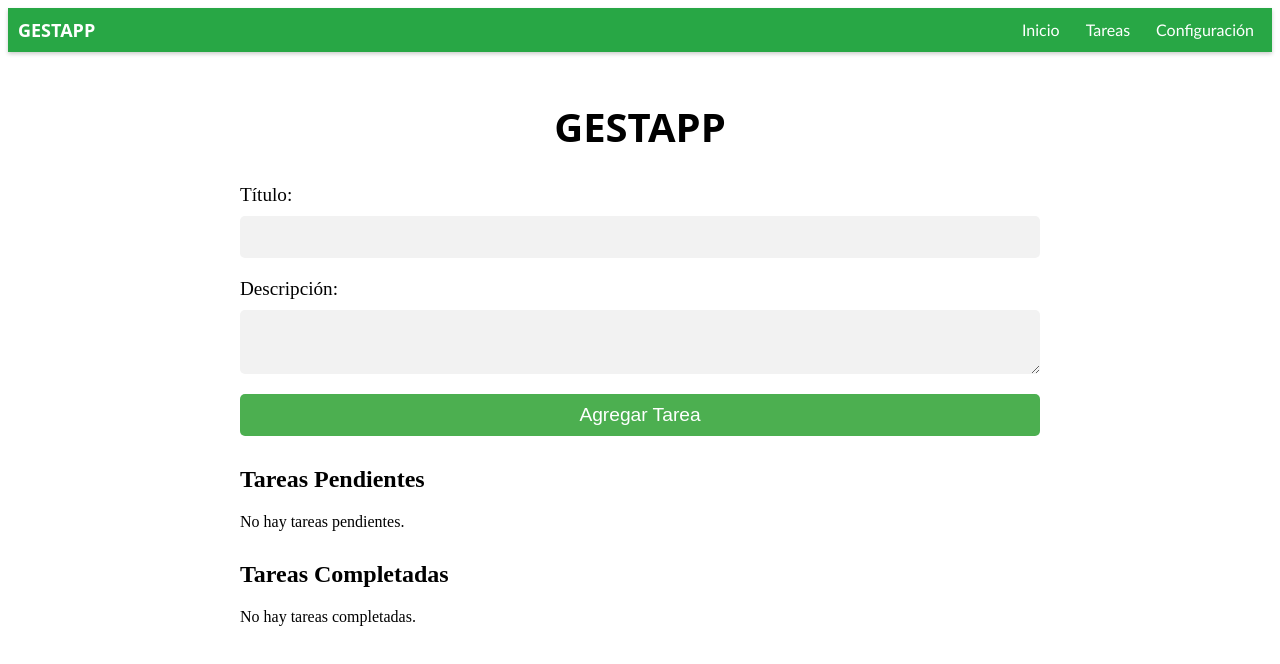
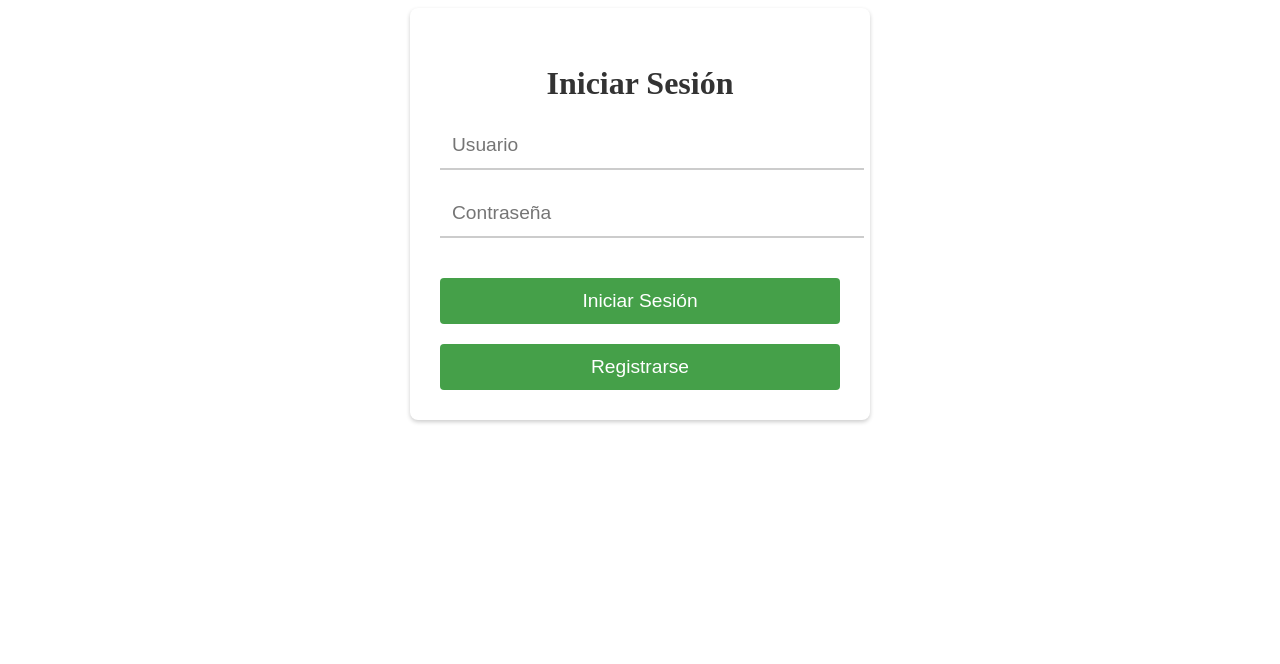
Before and after one commit to Elianchis/appgestor, a Vue app: page / in a window 1280 px wide. Shown: the top 664 px of the page. Built offline with nearby package versions, Linux system fonts and the light colour scheme.

Commit message:
Actualización 3.0

```diff
--- a/src/App.vue
+++ b/src/App.vue
@@ -1,13 +1,31 @@
 <template>
   <div>
+    <div v-if="!isLoggedIn">
+      <div v-if="showRegister" class="register-form">
+        <h2>Registrarse</h2>
+        <input type="text" v-model="registerForm.username" placeholder="Usuario" />
+        <input type="password" v-model="registerForm.password" placeholder="Contraseña" />
+        <button @click="registerUser">Registrarse</button>
+        <button @click="showLoginForm">Iniciar Sesión</button>
+      </div>
+
+      <div v-else class="login-form">
+        <h2>Iniciar Sesión</h2>
+        <input type="text" v-model="loginForm.username" placeholder="Usuario" />
+        <input type="password" v-model="loginForm.password" placeholder="Contraseña" />
+        <button @click="loginUser">Iniciar Sesión</button>
+        <button @click="showRegisterForm">Registrarse</button>
+      </div>
+    </div>
+
+    <div v-else>
       <nav class="navbar">
         <div class="navbar-logo">
           <h1>GESTAPP</h1>
         </div>
         <div class="navbar-links">
-        <a href="#">Inicio</a>
-        <a href="#">Tareas</a>
-        <a href="#">Configuración</a>
+          <span class="username">{{ loggedInUser }}</span>
+          <button class="logout-button" @click="logout">Cerrar Sesión</button>
         </div>
       </nav>
 
@@ -63,23 +81,34 @@
         </div>
       </div>
     </div>
+  </div>
 </template>
 
 <script>
-import Vue from 'vue';
-
 export default {
   data() {
     return {
       newTask: {
-        title: '',
-        description: '',
+        title: "",
+        description: "",
         completed: false,
         id: 1,
       },
       tasks: [],
       editMode: false,
       editedTask: null,
+      isLoggedIn: false,
+      showRegister: false,
+      registerForm: {
+        username: "",
+        password: "",
+      },
+      loginForm: {
+        username: "",
+        password: "",
+      },
+      users: [],
+      loggedInUser: "",
     };
   },
 
@@ -105,20 +134,25 @@ export default {
         this.tasks.push({ ...this.newTask, id: this.newTask.id++ });
       }
       this.resetForm();
+
+      localStorage.setItem('tasks', JSON.stringify(this.tasks));
     },
 
     deleteTask(taskId) {
       this.tasks = this.tasks.filter((task) => task.id !== taskId);
+      localStorage.setItem('tasks', JSON.stringify(this.tasks));
     },
 
     completeTask(taskId) {
       const task = this.tasks.find((task) => task.id === taskId);
       task.completed = true;
+      localStorage.setItem('tasks', JSON.stringify(this.tasks));
     },
 
     uncompleteTask(taskId) {
       const task = this.tasks.find((task) => task.id === taskId);
       task.completed = false;
+      localStorage.setItem('tasks', JSON.stringify(this.tasks));
     },
 
     editTask(task) {
@@ -131,6 +165,8 @@ updateTask() {
       const taskIndex = this.tasks.findIndex((task) => task.id === this.editedTask.id);
       this.tasks.splice(taskIndex, 1, { ...this.newTask });
       this.resetForm();
+
+      localStorage.setItem('tasks', JSON.stringify(this.tasks));
     },
 
     resetForm() {
@@ -143,6 +179,86 @@ resetForm() {
       this.editMode = false;
       this.editedTask = null;
     },
+
+    showRegisterForm() {
+      this.showRegister = true;
+    },
+
+    showLoginForm() {
+      this.showRegister = false;
+    },
+
+    registerUser() {
+      if (!this.registerForm.username || !this.registerForm.password) {
+        alert('Por favor ingrese un usuario y una contraseña válidos.');
+        return;
+      }
+
+      const user = this.users.find((user) => user.username === this.registerForm.username);
+      if (user) {
+        alert('El usuario ya está registrado.');
+        return;
+      }
+
+      this.users.push({
+        username: this.registerForm.username,
+        password: this.registerForm.password,
+      });
+
+      localStorage.setItem('users', JSON.stringify(this.users));
+
+      alert('Usuario registrado exitosamente.');
+
+      this.showLoginForm();
+      this.resetForm();
+    },
+
+    loginUser() {
+      if (!this.loginForm.username || !this.loginForm.password) {
+        alert("Por favor ingrese un usuario y una contraseña válidos.");
+        return;
+      }
+
+      const user = this.users.find(
+        (user) => user.username === this.loginForm.username
+      );
+      if (!user || user.password !== this.loginForm.password) {
+        alert("Credenciales inválidas. Por favor, intente nuevamente.");
+        return;
+      }
+
+      this.isLoggedIn = true;
+      this.loggedInUser = this.loginForm.username;
+      localStorage.setItem("loggedInUser", this.loginForm.username);
+
+      alert("Inicio de sesión exitoso.");
+    },
+
+    logout() {
+      this.isLoggedIn = false;
+      this.loggedInUser = "";
+      localStorage.removeItem("loggedInUser");
+
+      alert("Sesión cerrada exitosamente.");
+    },
+  },
+
+  created() {
+    const users = JSON.parse(localStorage.getItem('users'));
+    if (users) {
+      this.users = users;
+    }
+
+    const loggedInUser = localStorage.getItem("loggedInUser");
+    if (loggedInUser) {
+      this.isLoggedIn = true;
+      this.loggedInUser = loggedInUser;
+    }
+
+    const savedTasks = JSON.parse(localStorage.getItem('tasks'));
+    if (savedTasks) {
+      this.tasks = savedTasks;
+    }
   },
 };
 </script>
@@ -296,4 +412,184 @@ form button:hover {
     transform: scale(1);
   }
 }
+
+/* Estilos para el formulario de inicio de sesión */
+.login-form {
+  max-width: 400px;
+  margin: 0 auto;
+  padding: 30px;
+  background-color: #fff;
+  border-radius: 8px;
+  box-shadow: 0 2px 4px rgba(0, 0, 0, 0.2);
+  animation: fadeIn 0.5s ease-in-out;
+}
+
+.login-form h2 {
+  text-align: center;
+  margin-bottom: 20px;
+  font-size: 2rem;
+  color: #333;
+}
+
+.login-form input[type="text"],
+.login-form input[type="password"] {
+  width: 100%;
+  padding: 12px;
+  margin-bottom: 20px;
+  border: none;
+  border-bottom: 2px solid #ccc;
+  background-color: transparent;
+  font-size: 1.2rem;
+  color: #333;
+  transition: border-color 0.3s ease-in-out;
+}
+
+.login-form input[type="text"]:focus,
+.login-form input[type="password"]:focus {
+  border-color: #45a049;
+}
+
+.login-form button {
+  width: 100%;
+  padding: 12px;
+  background-color: #45a049;
+  color: #fff;
+  border: none;
+  border-radius: 4px;
+  font-size: 1.2rem;
+  cursor: pointer;
+  transition: background-color 0.3s ease-in-out;
+}
+
+.login-form button:hover {
+  background-color: #388e3c;
+}
+
+/* Estilos para el formulario de registro */
+.register-form {
+  max-width: 400px;
+  margin: 0 auto;
+  padding: 30px;
+  background-color: #fff;
+  border-radius: 8px;
+  box-shadow: 0 2px 4px rgba(0, 0, 0, 0.2);
+  animation: fadeIn 0.5s ease-in-out;
+}
+
+.register-form h2 {
+  text-align: center;
+  margin-bottom: 20px;
+  font-size: 2rem;
+  color: #333;
+}
+
+.register-form input[type="text"],
+.register-form input[type="password"] {
+  width: 100%;
+  padding: 12px;
+  margin-bottom: 20px;
+  border: none;
+  border-bottom: 2px solid #ccc;
+  background-color: transparent;
+  font-size: 1.2rem;
+  color: #333;
+  transition: border-color 0.3s ease-in-out;
+}
+
+.register-form input[type="text"]:focus,
+.register-form input[type="password"]:focus {
+  border-color: #45a049;
+}
+
+.register-form button {
+  width: 100%;
+  padding: 12px;
+  background-color: #45a049;
+  color: #fff;
+  border: none;
+  border-radius: 4px;
+  font-size: 1.2rem;
+  cursor: pointer;
+  transition: background-color 0.3s ease-in-out;
+}
+
+.register-form button:hover {
+  background-color: #388e3c;
+}
+
+/* Animación para mostrar los formularios */
+@keyframes fadeIn {
+  0% {
+    opacity: 0;
+    transform: translateY(-20px);
+  }
+  100% {
+    opacity: 1;
+    transform: translateY(0);
+  }
+}
+
+.logout-button {
+  padding: 8px 16px;
+  background-color: #4caf50;
+  color: #fff;
+  border: none;
+  border-radius: 4px;
+  font-size: 1rem;
+  cursor: pointer;
+  transition: background-color 0.2s ease-in-out;
+  font-family: 'Trebuchet MS', 'Lucida Sans Unicode', 'Lucida Grande', 'Lucida Sans', Arial, sans-serif;
+}
+
+.logout-button:hover {
+  background-color: #45a049;
+}
+
+.logout-button:focus {
+  outline: none;
+}
+
+.logout-button:active {
+  background-color: #3c893d;
+}
+
+.login-form button,
+.register-form button {
+  margin-top: 20px;
+}
+
+.username {
+  margin-right: 10px;
+  font-size: 18px;
+  color: white;
+  font-weight: bold;
+  text-transform: uppercase;
+  position: relative;
+  display: inline-block;
+  cursor: pointer;
+  transition: color 0.3s;
+  font-family: 'Trebuchet MS', 'Lucida Sans Unicode', 'Lucida Grande', 'Lucida Sans', Arial, sans-serif;
+}
+
+.username:hover {
+  color: #000000;
+}
+
+.username::before {
+  content: "";
+  position: absolute;
+  bottom: -2px;
+  left: 0;
+  width: 100%;
+  height: 2px;
+  background-color: #000000;
+  transform: scaleX(0);
+  transform-origin: left center;
+  transition: transform 0.3s;
+}
+
+.username:hover::before {
+  transform: scaleX(1);
+}
+
 </style>
```
Lines whose indentation alone changed are shown as unchanged.
